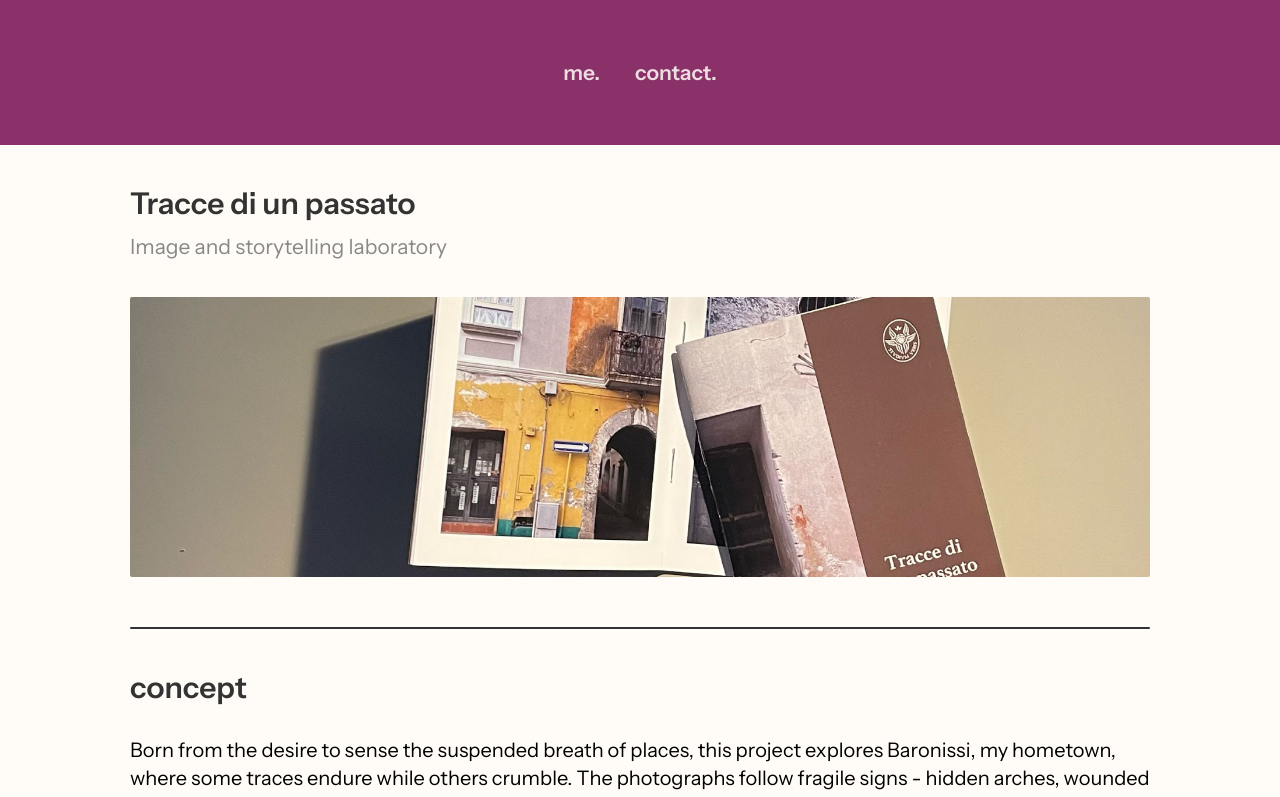
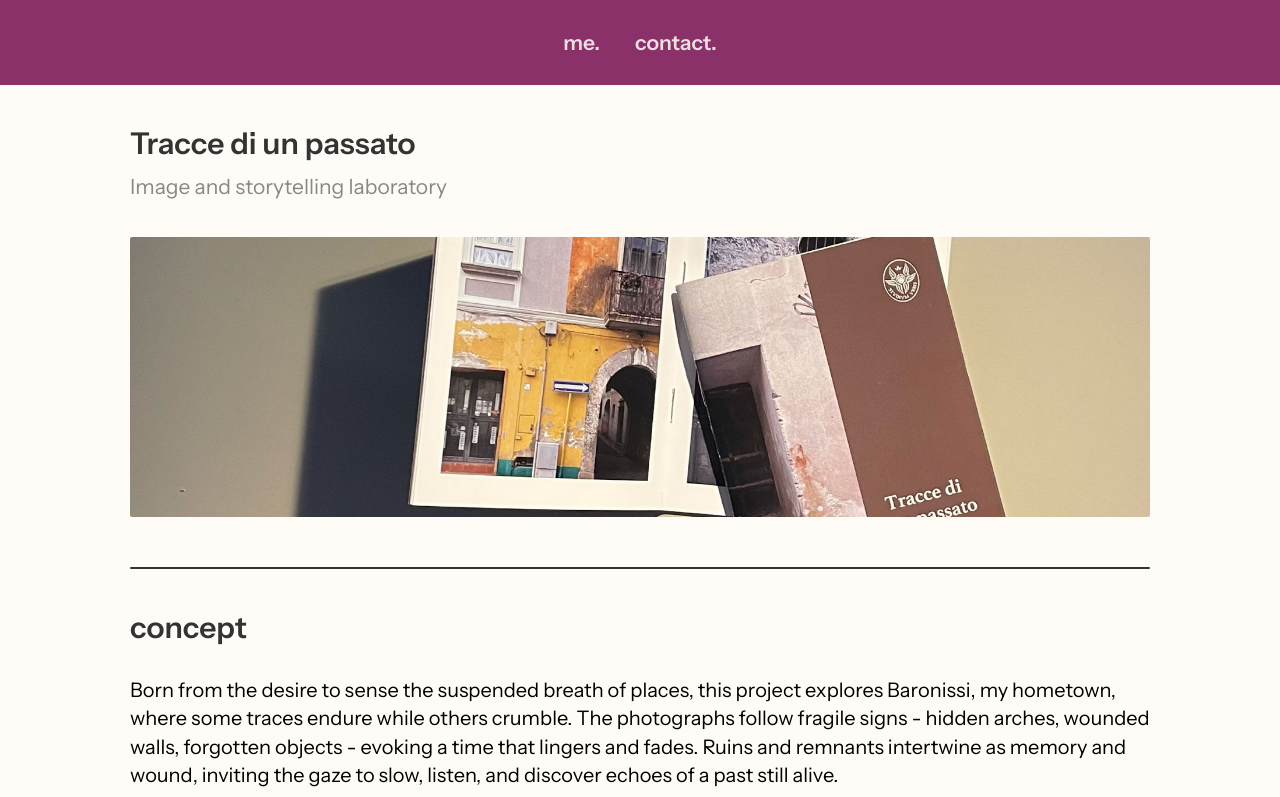
Before and after one commit to umbertoloria/sara-loria-website, a Next.js app: page /tracce-passato in a window 1280 px wide. Shown: the top 797 px of the page. Built offline with nearby package versions, Linux system fonts and the light colour scheme.

Commit message:
Header height improved

```diff
--- a/src/app/globals.css
+++ b/src/app/globals.css
@@ -47,6 +47,11 @@ body {
 	.layout {
 		padding-top: 60px;
 		padding-bottom: 60px;
+
+        &.small {
+            padding-top: 30px;
+            padding-bottom: 30px;
+        }
 	}
 
 	.menu {
--- a/src/app/ui/Header.tsx
+++ b/src/app/ui/Header.tsx
@@ -8,8 +8,8 @@ export const Header: FC<{
 	isHomepage: boolean
 }> = ({ isHomepage }) => {
 	return (
-		<div className={`header ${isHomepage ? '' : 'small'}`}>
-			<div className='layout'>
+		<div className='header'>
+			<div className={`layout ${isHomepage ? '' : 'small'}`}>
 				<Menu isHomepage={isHomepage} />
 				{isHomepage && <ImaVisual />}
 			</div>
```
